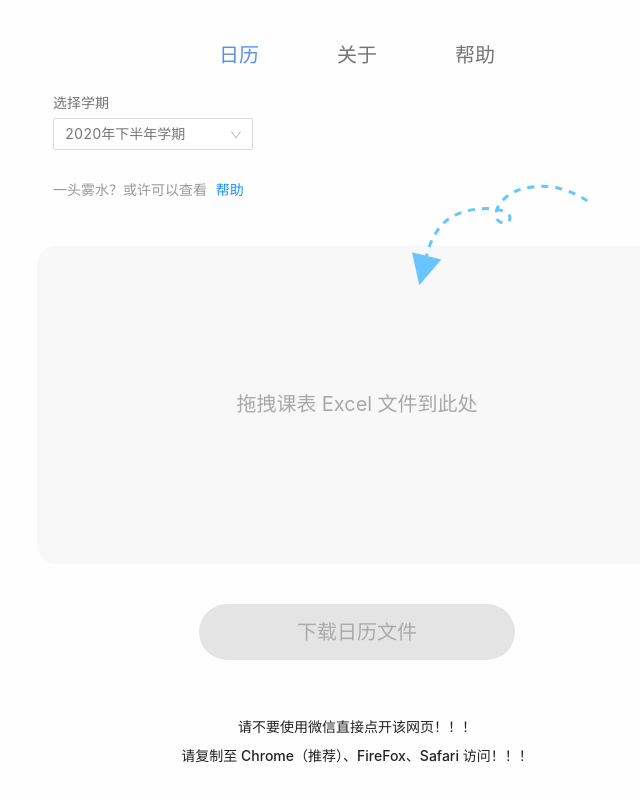
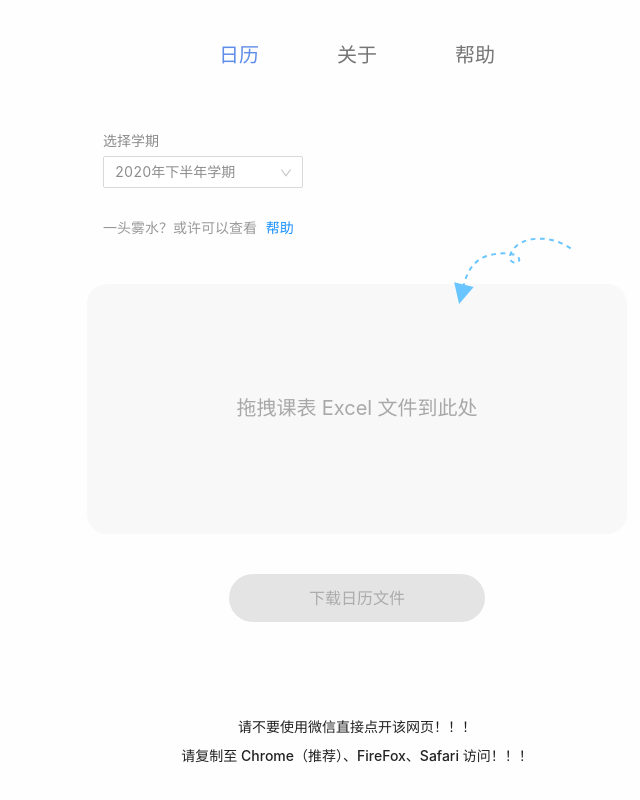
Before and after one commit to willx12123/schedule-calendar-cuc, a Vue app: page /about in a window 1280 px wide. Shown: the whole page, without its empty margins (283-923 px from the left). Built offline with nearby package versions, Linux system fonts and the light colour scheme; what ics-in-browser would draw is missing.

Commit message:
fix: Fix elements are too large to show problem.

```diff
--- a/src/components/DownloadButton.vue
+++ b/src/components/DownloadButton.vue
@@ -72,13 +72,13 @@ export default defineComponent({
 $background-color: #69c5ff;
 .override-button {
   height: auto;
-  padding: 8px 98px;
+  padding: 4px 80px;
   border: none;
   border-radius: 50px;
   outline: none;
   background: $background-color;
 
-  font-size: 20px;
+  font-size: 16px;
   font-weight: 500;
   line-height: 40px;
   color: #ffffff;
--- a/src/components/FileDropBox.vue
+++ b/src/components/FileDropBox.vue
@@ -106,10 +106,8 @@ export default defineComponent({
 
 <style scoped lang="scss">
 .drag-in-wrapper {
-  min-width: 640px;
-  width: 33%;
-  max-width: 800px;
-  height: 346px;
+  width: 540px;
+  height: 250px;
   border-radius: 20px;
   background: rgba(216, 216, 216, 0.16);
 
@@ -121,6 +119,8 @@ export default defineComponent({
   position: relative;
 
   user-select: none;
+
+  transition: 225ms;
 
   &.drag-over {
     background: rgba(216, 216, 216, 0.54);
@@ -161,13 +161,14 @@ export default defineComponent({
     &.drop-excel-here {
       pointer-events: none;
       @media (max-width: 450px) {
-        width: 120px;
-        right: 50px;
+        width: 100px;
+        right: 40px;
         top: -50px;
       }
+      width: 150px;
       position: absolute;
-      right: 80px;
-      top: -112px;
+      right: 50px;
+      top: -80px;
     }
 
     &.calendar-in-file {
--- a/src/components/Options.vue
+++ b/src/components/Options.vue
@@ -51,22 +51,22 @@ export default defineComponent({
 
 <style scoped lang="scss">
 .options-wrapper {
-  min-width: 640px;
-  width: 33%;
-  max-width: 800px;
+  width: 540px;
   padding: 0 16px;
 
   display: flex;
   flex-direction: column;
   align-items: flex-start;
 
+  font-size: 14px;
+
   > span {
-    color: rgba(0, 0, 0, 0.54);
+    color: rgba(0, 0, 0, 0.45);
     margin: 4px 0;
   }
 
   > .override-select {
-    color: rgba(0, 0, 0, 0.54);
+    color: rgba(0, 0, 0, 0.45);
   }
 
   > .help-guidance {
```
Also changed, not shown: 11 other files (tests, documents, lock files or other folders).
